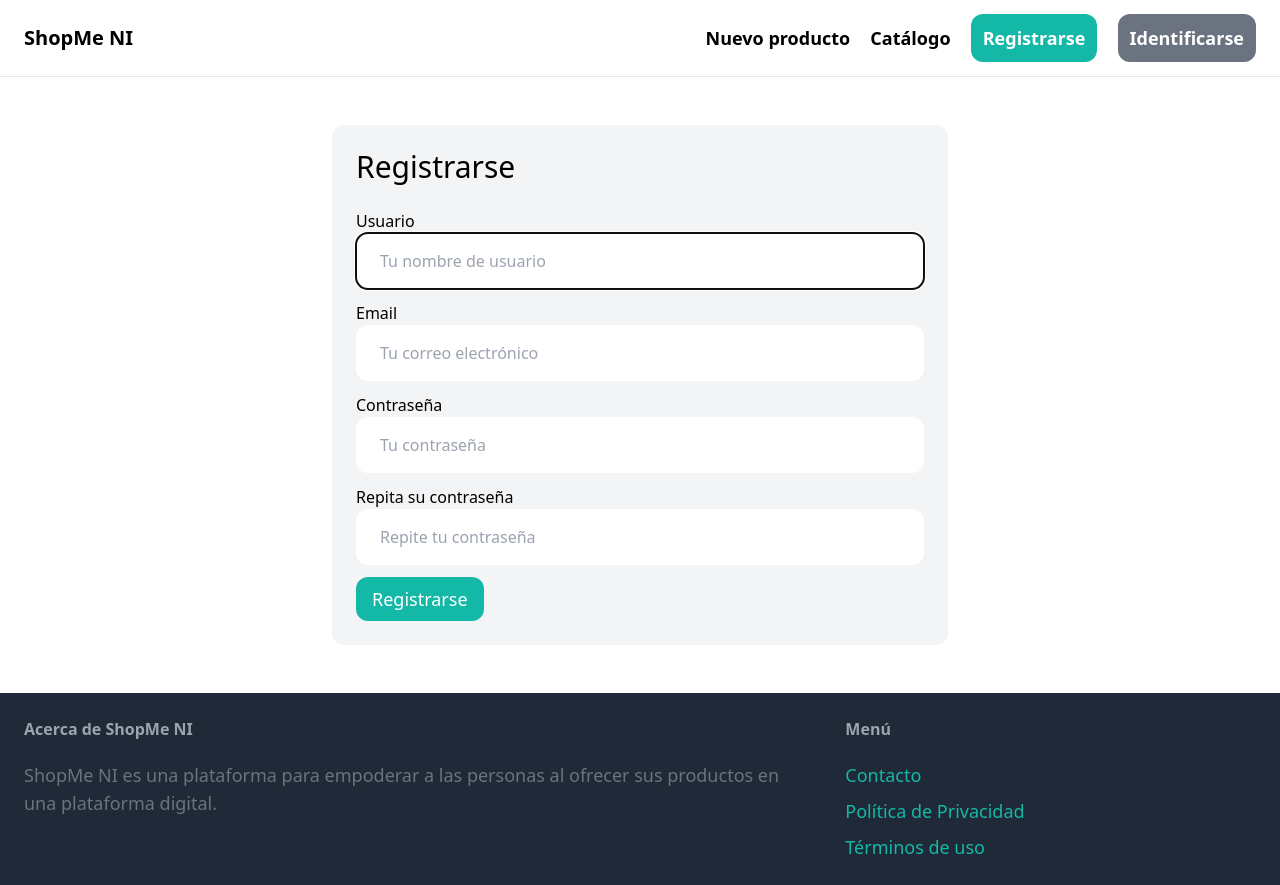
After one commit to geekyBoogiepop/shopme-ni, a Django app: page /registrarse/ in a window 1280 px wide. The commit adds this page. Run offline with Django 4.2, Linux system fonts and the light colour scheme; some libraries are stand-ins or nearby versions.

Commit message:
feat: agregar formulario, vista y plantilla para registro de nuevos usuarios

```diff
--- /dev/null
+++ b/shopmeni/core/forms.py
@@ -0,0 +1,28 @@
+from django import forms
+from django.contrib.auth.forms import UserCreationForm
+from django.contrib.auth.models import User
+
+class FormularioRegistro(UserCreationForm):
+    class Meta:
+        model = User
+        fields = ("username", "email", "password1", "password2")
+
+    username = forms.CharField(widget=forms.TextInput(attrs={
+        "placeholder": "Tu nombre de usuario",
+        "class": "w-full py-4 px-6 rounded-xl"
+    }))
+
+    email = forms.CharField(widget=forms.TextInput(attrs={
+        "placeholder": "Tu correo electrónico",
+        "class": "w-full py-4 px-6 rounded-xl"
+    }))
+
+    password1 = forms.CharField(widget=forms.PasswordInput(attrs={
+        "placeholder": "Tu contraseña",
+        "class": "w-full py-4 px-6 rounded-xl"
+    }))
+
+    password2 = forms.CharField(widget=forms.PasswordInput(attrs={
+        "placeholder": "Repite tu contraseña",
+        "class": "w-full py-4 px-6 rounded-xl"
+    }))
--- a/shopmeni/core/templates/core/base.html
+++ b/shopmeni/core/templates/core/base.html
@@ -17,7 +17,7 @@
       <div class="space-x-4">
         <a href="#" class="text-lg font-semibold hover:text-gray-500">Nuevo producto</a>
         <a href="#" class="text-lg font-semibold hover:text-gray-500">Catálogo</a>
-        <a href="#" class="px-3 py-3 text-lg font-semibold bg-teal-500 text-white rounded-xl hover:bg-teal-700">Registrarse</a>
+        <a href="{% url 'core:registrarse' %}" class="px-3 py-3 text-lg font-semibold bg-teal-500 text-white rounded-xl hover:bg-teal-700">Registrarse</a>
         <a href="#" class="px-3 py-3 text-lg font-semibold bg-gray-500 text-white rounded-xl hover:bg-gray-700">Identificarse</a>
       </div>
     </nav>
--- /dev/null
+++ b/shopmeni/core/templates/core/registro.html
@@ -0,0 +1,43 @@
+{% extends 'core/base.html' %}
+
+{% block title %}
+  Registro
+{% endblock %}
+
+{% block content %}
+  <div class="w-1/2 my-6 p-6 mx-auto bg-gray-100 rounded-xl">
+    <h1 class="mb-6 text-3xl">Registrarse</h1>
+    <form action="." method="post">
+      {% csrf_token %}
+
+      <div class="mb-3">
+        <label for="{{ form.username.id_for_label }}">Usuario</label><br />
+        {{ form.username }}
+      </div>
+      <div class="mb-3">
+        <label for="{{ form.email.id_for_label }}">Email</label><br />
+        {{ form.email }}
+      </div>
+      <div class="mb-3">
+        <label for="{{ form.password1.id_for_label }}">Contraseña</label><br />
+        {{ form.password1 }}
+      </div>
+      <div class="mb-3">
+        <label for="{{ form.password2.id_for_label }}">Repita su contraseña</label><br />
+        {{ form.password2 }}
+      </div>
+
+      {% if form.errors or form.non_field_errors %}
+        <div class="mb-3 p-6 bg-red-100 rounded-xl">
+          {% for field in form %}
+            {{ field.errors }}
+          {% endfor %}
+
+          {{ form.non_field_errors }}
+        </div>
+      {% endif %}
+
+      <button class="py-2 px-4 text-lg bg-teal-500 hover:bg-teal-700 rounded-xl text-white">Registrarse</button>
+    </form>
+  </div>
+{% endblock %}
--- a/shopmeni/core/urls.py
+++ b/shopmeni/core/urls.py
@@ -10,4 +10,5 @@ urlpatterns = [
     # / index path
     path("", views.index, name="index"),
     path("contact/", views.contacto, name="contacto"),
+    path("registrarse/", views.registrar_usuario, name="registrarse"),
 ] + static(settings.MEDIA_URL, document_root=settings.MEDIA_ROOT)
--- a/shopmeni/core/views.py
+++ b/shopmeni/core/views.py
@@ -1,6 +1,7 @@
-from django.shortcuts import render
+from django.shortcuts import render, redirect
 
 from producto.models import Categoria, Producto
+from .forms import FormularioRegistro
 
 def index(request):
     productos = Producto.objects.filter(is_sold=False)[:6]
@@ -15,3 +16,19 @@ def index(request):
 
 def contacto(request):
     return render(request, "core/contact.html")
+
+def registrar_usuario(request):
+    if request.method == "POST":
+        form = FormularioRegistro(request.POST)
+
+        if form.is_valid():
+            form.save()
+
+            return redirect("/login/")
+
+    form = FormularioRegistro()
+    context = {
+        "form": form
+    }
+
+    return render(request, "core/registro.html", context)
```
